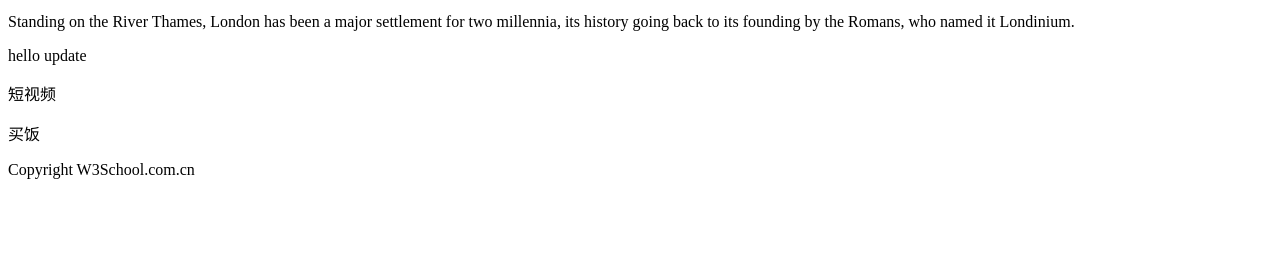
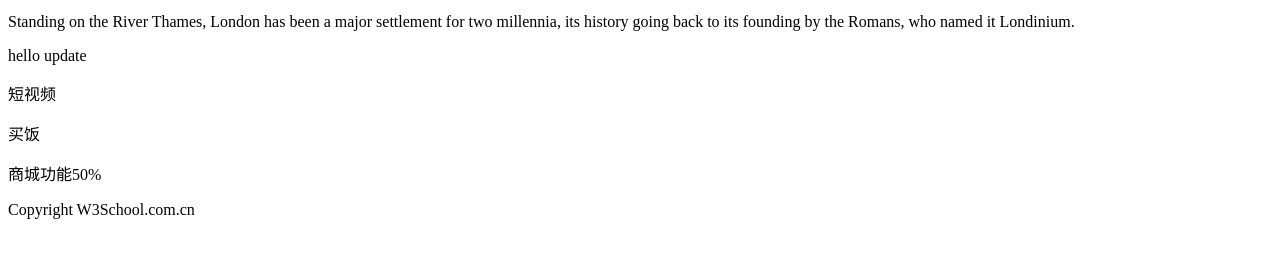
Before and after one commit to blingzz/dbhot, a plain HTML site: page index.html in a window 1280 px wide. Shown: the part 221-478 px from the top of the page. Drawn offline with Linux system fonts and the light colour scheme.

Commit message:
开发商城功能50% c4

```diff
--- a/index.html
+++ b/index.html
@@ -29,6 +29,9 @@ hello update
 <p>
 买饭
 </p>
+<p>
+商城功能50%
+</p>
 </div>
 
 <div id="footer">
```
